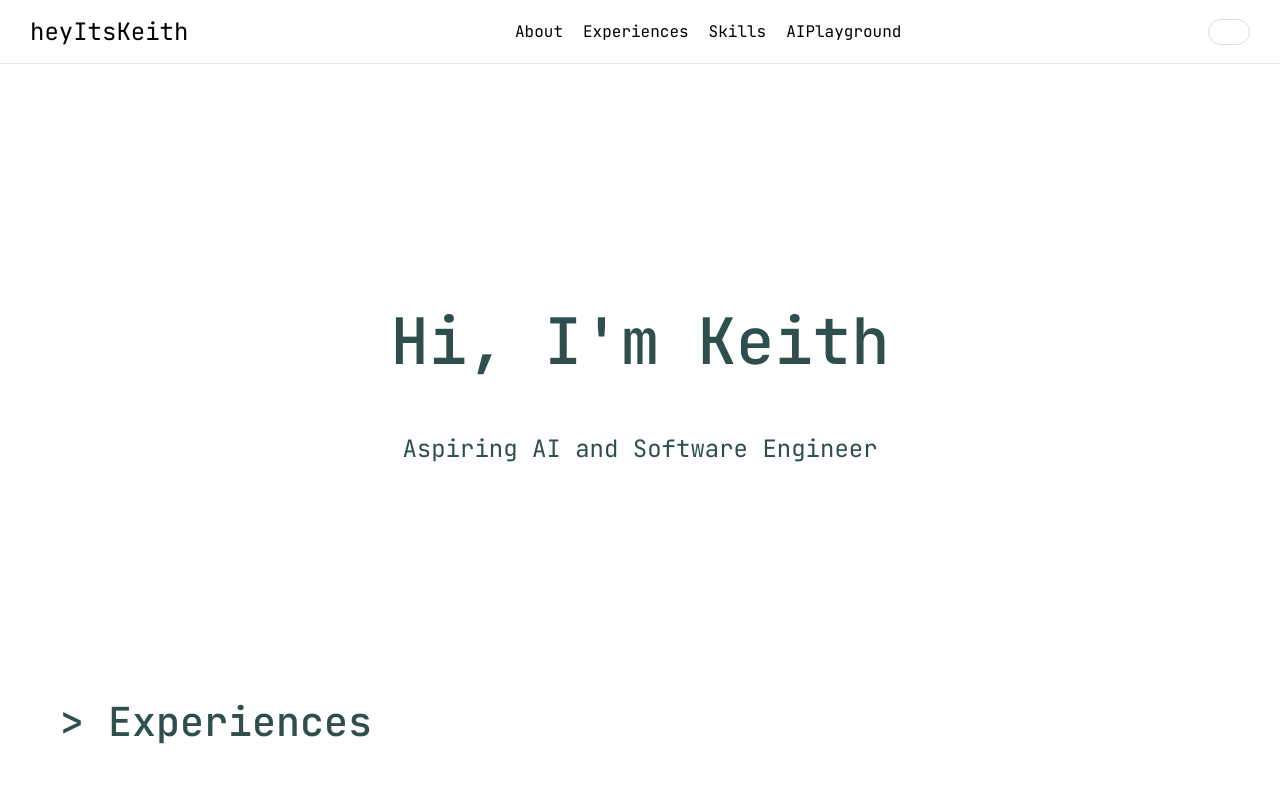
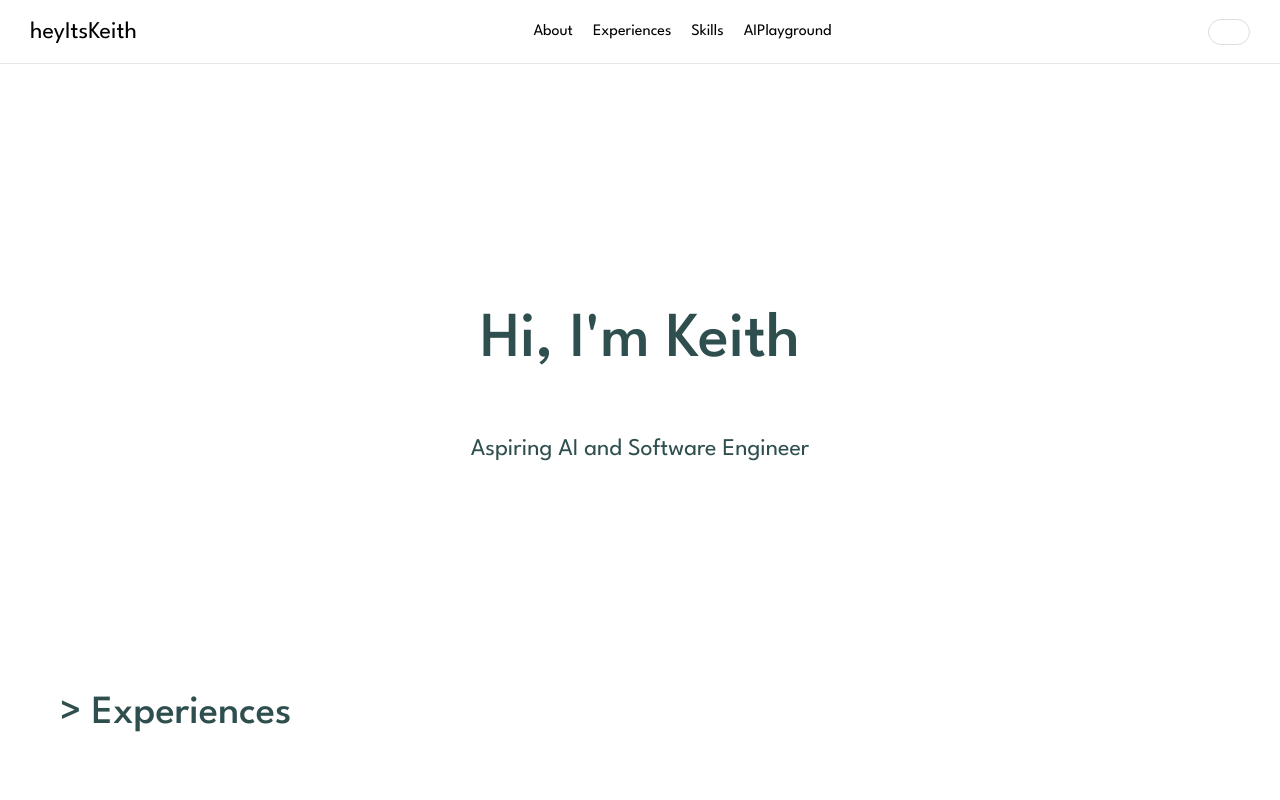
Before and after one commit to keithchewzk/heyitskeith, a React (Create React App) app: page / in a window 1280 px wide. Shown: the top 800 px of the page. Built offline with nearby package versions, Linux system fonts and the light colour scheme; no server answers.

Commit message:
replace jetbrainsmono with league spartan font

```diff
--- a/src/index.css
+++ b/src/index.css
@@ -19,7 +19,7 @@
 
 body {
   margin: 0;
-  font-family: 'JetBrainsMono', -apple-system, BlinkMacSystemFont, 'Segoe UI', 'Roboto', 'Oxygen',
+  font-family: 'League Spartan', 'JetBrainsMono', -apple-system, BlinkMacSystemFont, 'Segoe UI', 'Roboto', 'Oxygen',
     'Ubuntu', 'Cantarell', 'Fira Sans', 'Droid Sans', 'Helvetica Neue',
     sans-serif;
   -webkit-font-smoothing: antialiased;
@@ -32,14 +32,19 @@ code {
 }
 
 @font-face {
-  font-family: JetBrainsMono;
-  /* declare weights giving two values to specify a range */
+  font-family: 'League Spartan';
+  font-weight: 100 900;
+  src: url('/public/fonts/LeagueSpartan-VariableFont_wght.ttf');
+}
+
+@font-face {
+  font-family: 'JetBrainsMono';
   font-weight: 100 800;
   src: url('/public/fonts/JetBrainsMono-VariableFont_wght.ttf');
 }
 
 * {
-  font-family: JetBrainsMono;
+  font-family: 'League Spartan';
 }
 
 .w100 {
```
Also changed, not shown: public/fonts/LeagueSpartan-VariableFont_wght.ttf (added).
